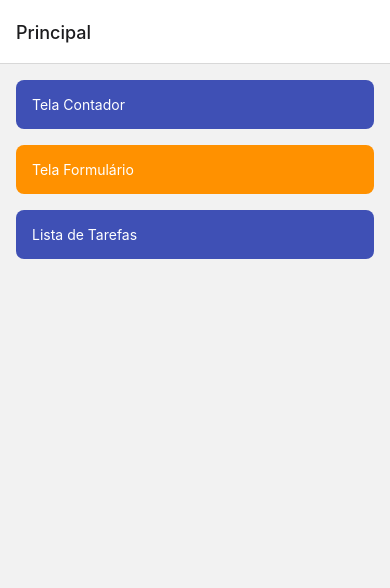
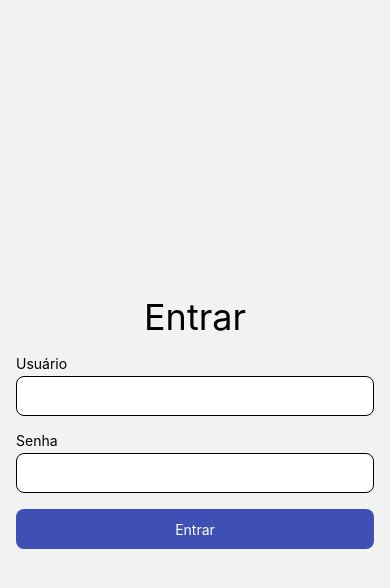
Before and after one commit to arantesandre/aulas-mobile-senai, a React Native app: screen / in a window 390 px wide. Shown: the top 588 px of the page. Built offline with nearby package versions, Linux system fonts and the light colour scheme.

Commit message:
Exclusao itens TelaListaTarefas

```diff
--- a/App.js
+++ b/App.js
@@ -6,6 +6,7 @@ import TelaContador from "./telas/TelaContador/TelaContador";
 import TelaPrincipal from "./telas/TelaPrincipal/TelaPrincipal";
 import TelaFormulario from "./telas/TelaFormulario/TelaFormulario";
 import TelaListaTarefas from "./telas/TelaListaTarefas/TelaListaTarefas";
+import TelaLogin from "./telas/TelaLogin/TelaLogin";
 
 import { NavigationContainer } from "@react-navigation/native";
 import { createStackNavigator } from "@react-navigation/stack";
@@ -24,11 +25,14 @@ export default function App() {
   return (
     <View style={estilos.todoApp}>
       <NavigationContainer>
-        <Stack.Navigator>
+        <Stack.Navigator screenOptions={{ cardStyle: { flex: 1 } }}>
+          <Stack.Group screenOptions={{ headerShown: false }}>
+            <Stack.Screen name={TELAS.TELA_LOGIN} component={TelaLogin} />
+          </Stack.Group>
           <Stack.Screen
             name={TELAS.TELA_PRINCIPAL}
             component={TelaPrincipal}
-            options={{ title: "Principal" }}
+            options={{ title: "Principal", headerLeft: null }}
           />
           <Stack.Screen
             name={TELAS.TELA_CONTADOR}
--- a/comum/componentes/BotaoCustomizado/BotaoCustomizado.js
+++ b/comum/componentes/BotaoCustomizado/BotaoCustomizado.js
@@ -3,8 +3,11 @@ import CORES from "../../cosntantes/cores";
 
 const estilos = StyleSheet.create({
   botao: {
-    padding: 16,
+    height: 40,
+    minWidth: 40,
     borderRadius: 8,
+    alignItems: 'center',
+    justifyContent: 'center',
   },
 
   botaoPrimario: {
--- a/comum/componentes/CampoTextoCustomizado/CampoTextoCustomizado.js
+++ b/comum/componentes/CampoTextoCustomizado/CampoTextoCustomizado.js
@@ -2,10 +2,10 @@ import { Text, TextInput, View } from "react-native";
 import campoTextoCustomizadoStyle from "./CampoTextoCustomizadoStyle";
 
 const CampoTextoCustomizado = ({label, style, ...props}) => {
-  console.log(props);
+  // console.log(props);
 
   return (
-    <View>
+    <View style={campoTextoCustomizadoStyle.container}>
       <Text>{label}</Text>
       <TextInput style={[campoTextoCustomizadoStyle.campoTexto, style]} {...props} />
     </View>
--- a/comum/componentes/CampoTextoCustomizado/CampoTextoCustomizadoStyle.js
+++ b/comum/componentes/CampoTextoCustomizado/CampoTextoCustomizadoStyle.js
@@ -2,13 +2,17 @@ import { StyleSheet } from "react-native";
 import CORES from "../../cosntantes/cores";
 
 const campoTextoCustomizadoStyle = StyleSheet.create({
+  container: {
+    width: '100%',
+    gap: 4,
+  },
   campoTexto: {
     borderWidth: 1,
     borderColor: "black",
     height: 40,
     padding: 8,
     backgroundColor: CORES.BRANCA,
-    borderRadius: 50,
+    borderRadius: 8,
   },
 });
 
--- /dev/null
+++ b/comum/cosntantes/chaves-storage.js
@@ -0,0 +1,3 @@
+export const CHAVES_SOTORAGE = {
+    LISTA_TAREFAS: 'LISTA_TAREFAS',
+};
--- a/comum/cosntantes/telas.js
+++ b/comum/cosntantes/telas.js
@@ -3,6 +3,8 @@ const TELAS = {
   TELA_CONTADOR: "TELA_CONTADOR",
   TELA_FORMULARIO: "TELA_FORMULARIO",
   TELA_LISTA_TAREFAS: "TELA_LISTA_TAREFAS",
+
+  TELA_LOGIN: 'TELA_LOGIN'
 };
 
 export default TELAS;
--- /dev/null
+++ b/comum/servicos/servicoStorage.js
@@ -0,0 +1,17 @@
+import AsyncStorage from '@react-native-async-storage/async-storage';
+
+export async function pegarItemStorage(chave) {
+    try {
+        return await AsyncStorage.getItem(chave);
+    } catch {
+        return null;
+    }
+}
+
+export async function adicionarItemStorage(chave, valor) {
+    try {
+        return await AsyncStorage.setItem(chave, JSON.stringify(valor));
+    } catch {
+        return null;
+    }
+}
--- a/telas/TelaListaTarefas/ItemTarefa.js
+++ b/telas/TelaListaTarefas/ItemTarefa.js
@@ -1,11 +1,14 @@
 import { Text, View } from "react-native";
 import estilos from "./TelaListaTarefasStyle";
+import FontAwesome from "@expo/vector-icons/AntDesign"
+import CORES from "../../comum/cosntantes/cores";
 
 const ItemTarefa = (props) => {
-  console.log(props);
+  // console.log(props);
   return (
     <View style={estilos.itemTarefa}>
       <Text style={estilos.descricaoTarefa}>{props.item.descricao}</Text>
+      <FontAwesome onPress={() => {alert('Estou funcionando')}} name="delete" size={24} color={CORES.SECUNDARIA}/>
     </View>
   );
 };
--- a/telas/TelaListaTarefas/TelaListaTarefas.js
+++ b/telas/TelaListaTarefas/TelaListaTarefas.js
@@ -1,25 +1,42 @@
+import { useEffect } from 'react';
 import React from 'react';
 import { FlatList, SafeAreaView, View } from 'react-native';
+// import AsyncStorage from '@react-native-async-storage/async-storage';
 
 import ListagemVazia from '../../comum/componentes/ListagemVazia/ListagemVazia';
 import ItemTarefa from './ItemTarefa';
-
 import SeparadorListagens from './SeparadorListagem';
 import estilos from './TelaListaTarefasStyle';
 
 import CampoTextoCustomizado from '../../comum/componentes/CampoTextoCustomizado/CampoTextoCustomizado';
 import BotaoCustomizado from '../../comum/componentes/BotaoCustomizado/BotaoCustomizado';
 
+import { adicionarItemStorage, pegarItemStorage } from '../../comum/servicos/servicoStorage';
+import { CHAVES_SOTORAGE } from '../../comum/cosntantes/chaves-storage';
+
 const TelaListaTarefas = () => {
   const [listaTarefas, setListaTarefas] = React.useState([]);
   const [campoDescricao, setCampoDescricao] = React.useState('');
 
-  const adicinarTarefa = () => {
+  useEffect(() => {
+    const atualizarListagemDoStorage = async () => {
+      const listagemDosStorage = await pegarItemStorage(CHAVES_SOTORAGE.LISTA_TAREFAS);
+      if (listagemDosStorage) {
+        setListaTarefas(JSON.parse(listagemDosStorage));
+      }
+    };
+
+    atualizarListagemDoStorage();
+  }, []);
+
+  const adicinarTarefa = async () => {
     // if (campoDescricao !== null && campoDescricao !== undefined && campoDescricao !== '')
     if (campoDescricao) {
       const novaLista = [...listaTarefas, { descricao: campoDescricao, id: +new Date() }];
       setListaTarefas(novaLista);
       setCampoDescricao('');
+
+      await adicionarItemStorage(CHAVES_SOTORAGE.LISTA_TAREFAS, novaLista);
     } else {
       alert('Campo descrição é obrigatório.');
     }
@@ -27,11 +44,16 @@ const TelaListaTarefas = () => {
 
   return (
     <SafeAreaView style={estilos.container}>
+
       <View style={estilos.containerCampoAdicionar}>
-        <CampoTextoCustomizado label='Descrição da tarefa' value={campoDescricao} onChangeText={setCampoDescricao} />
+        <View style={{ flex: 1 }}>
+          <CampoTextoCustomizado label='Descrição da tarefa' value={campoDescricao} onChangeText={setCampoDescricao} />
+        </View>
+
         <BotaoCustomizado cor='primaria' onPress={adicinarTarefa}>
           +
         </BotaoCustomizado>
+
       </View>
 
       <FlatList
--- a/telas/TelaListaTarefas/TelaListaTarefasStyle.js
+++ b/telas/TelaListaTarefas/TelaListaTarefasStyle.js
@@ -6,6 +6,10 @@ const estilos = StyleSheet.create({
     flex: 1,
   },
   itemTarefa: {
+    flex:1,
+    flexDirection: 'row',
+    justifyContent: "space-between",
+    alignItems:'flex-end',
     backgroundColor: CORES.CINZA,
     padding: 20,
     margin: 8,
@@ -18,8 +22,10 @@ const estilos = StyleSheet.create({
     height: 8,
   },
   containerCampoAdicionar: {
-    flexDirection: "row",
+    flexDirection: 'row',
+    alignItems: 'flex-end',
     padding: 16,
+    gap: 16,
   },
   campoAdicionar: {
     flex: 1,
--- /dev/null
+++ b/telas/TelaLogin/TelaLogin.js
@@ -0,0 +1,41 @@
+import { useState } from 'react';
+import { Text, View } from 'react-native';
+import BotaoCustomizado from '../../comum/componentes/BotaoCustomizado/BotaoCustomizado';
+import CampoTextoCustomizado from '../../comum/componentes/CampoTextoCustomizado/CampoTextoCustomizado';
+import estilos from './TelaLoginStyle';
+import TELAS from '../../comum/cosntantes/telas';
+
+
+const TelaLogin = (props) => {
+    const [campoUsuario, setCampoUsuario] = useState('');
+    const [campoSenha, setCampoSenha] = useState('');
+
+    const entrar = () => {
+        if (campoUsuario.trim() && campoSenha.trim()) {
+            // aqui vamos chamar a api do backend para validar login no futuro
+            if (campoUsuario === 'admin' && campoSenha === 'admin') {
+                // redireiconar para "dentro" do app
+                props.navigation.navigate(TELAS.TELA_PRINCIPAL);
+            } else {
+                alert('Usuário ou senha inválida!');
+            }
+        } else {
+            alert('Preencha os campos!');
+        }
+    };
+
+    return (
+        <View style={estilos.container}>
+            <View style={estilos.containerTituloEntrar}>
+                <Text style={estilos.tituloEntrar}>Entrar</Text>
+            </View>
+            <CampoTextoCustomizado label='Usuário' value={campoUsuario} onChangeText={setCampoUsuario} />
+            <CampoTextoCustomizado label='Senha' value={campoSenha} onChangeText={setCampoSenha} />
+            <BotaoCustomizado cor='primaria' onPress={entrar}>
+                Entrar
+            </BotaoCustomizado>
+        </View>
+    );
+};
+
+export default TelaLogin;
--- /dev/null
+++ b/telas/TelaLogin/TelaLoginStyle.js
@@ -0,0 +1,19 @@
+import { StyleSheet } from "react-native";
+
+const estilos = StyleSheet.create({
+    container: {
+        flex: 1,
+        justifyContent: 'center',
+        padding: 16,
+        gap: 16,
+    },
+
+    containerTituloEntrar: {
+        alignItems: 'center',
+    },
+    tituloEntrar: {
+        fontSize: 36,
+    },
+});
+
+export default estilos;
```
